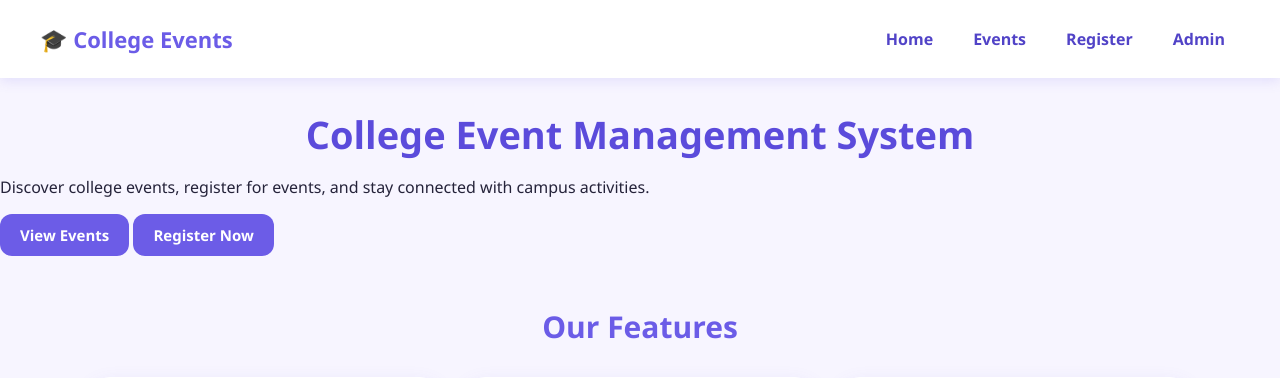
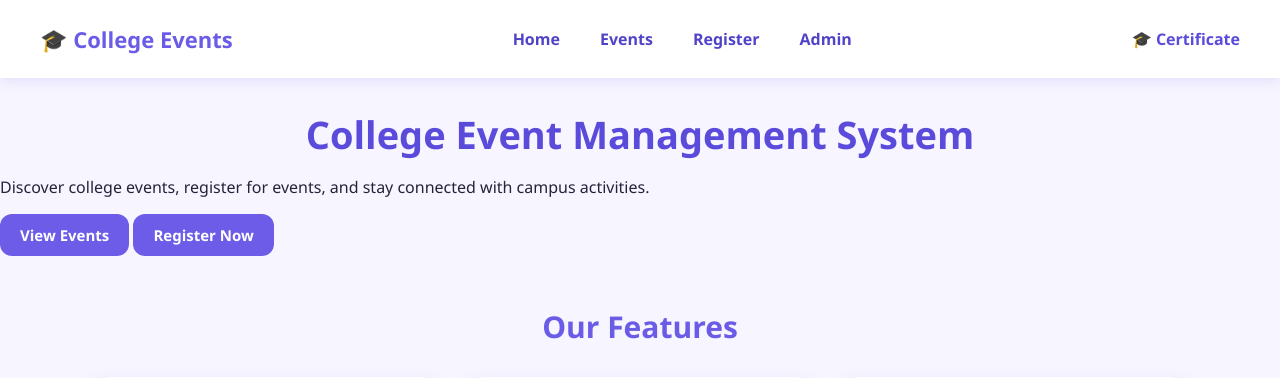
Before and after one commit to nidhiiikamble/college-event-management, a Flask app: page / in a window 1280 px wide. Shown: the top 378 px of the page. Run offline with Flask 3, Linux system fonts and the light colour scheme.

Commit message:
Add certificate option

```diff
--- a/templates/index.html
+++ b/templates/index.html
@@ -26,7 +26,7 @@
             <a href="/register">Register</a>
             <a href="/admin/login">Admin</a>
         </nav>
-
+<a href="/download-certificate">🎓 Certificate</a>
     </header>
 
 
```
